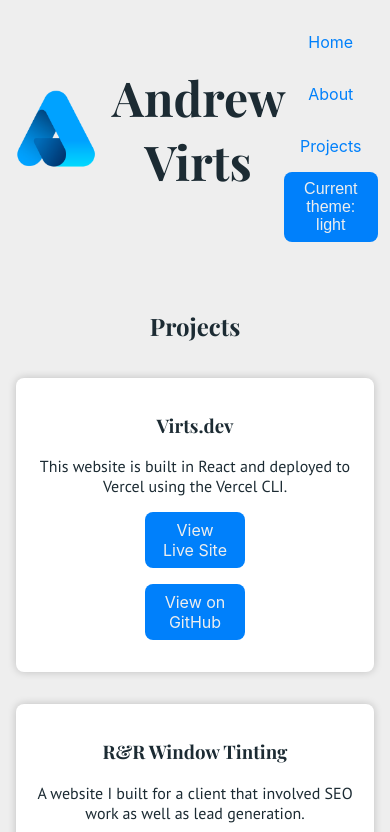
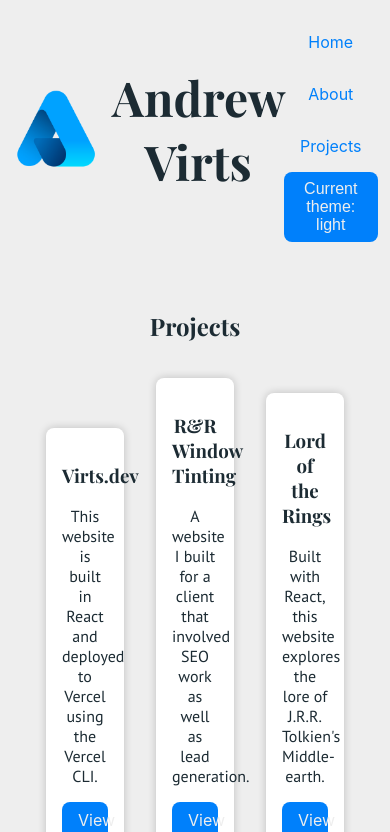
Before and after one commit to asvirts/portfolioWebsite, a React (Create React App) app in the folder virts-dev/: page /projects in a window 390 px wide. Shown: the top 832 px of the page. Built offline with nearby package versions, Linux system fonts and the light colour scheme; a web font is replaced by a local one.

Commit message:
column sizing

```diff
--- a/virts-dev/src/index.css
+++ b/virts-dev/src/index.css
@@ -94,8 +94,7 @@
   margin: 1rem;
   display: inline-block;
   box-shadow: 0 0 0.5rem rgba(0, 0, 0, 0.2);
-  max-width: 16rem;
-  min-height: 12rem;
+  width: 20%;
 }
 
 .card-text {
@@ -243,4 +242,8 @@
   .card {
     max-width: 100%;
   }
+
+  .col-6 {
+    width: 100%;
+  }
 }
```
